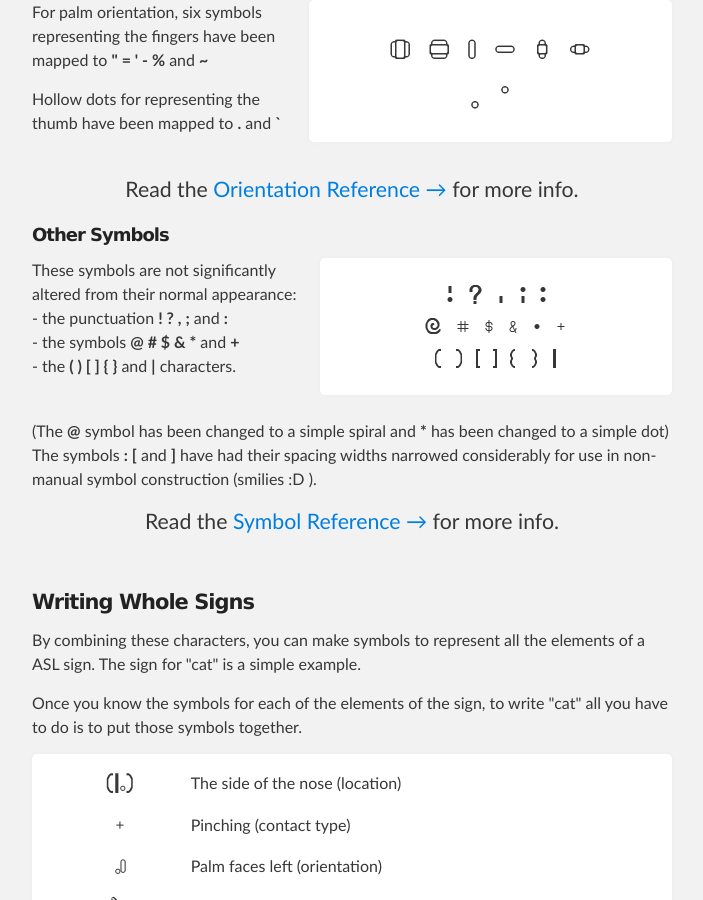
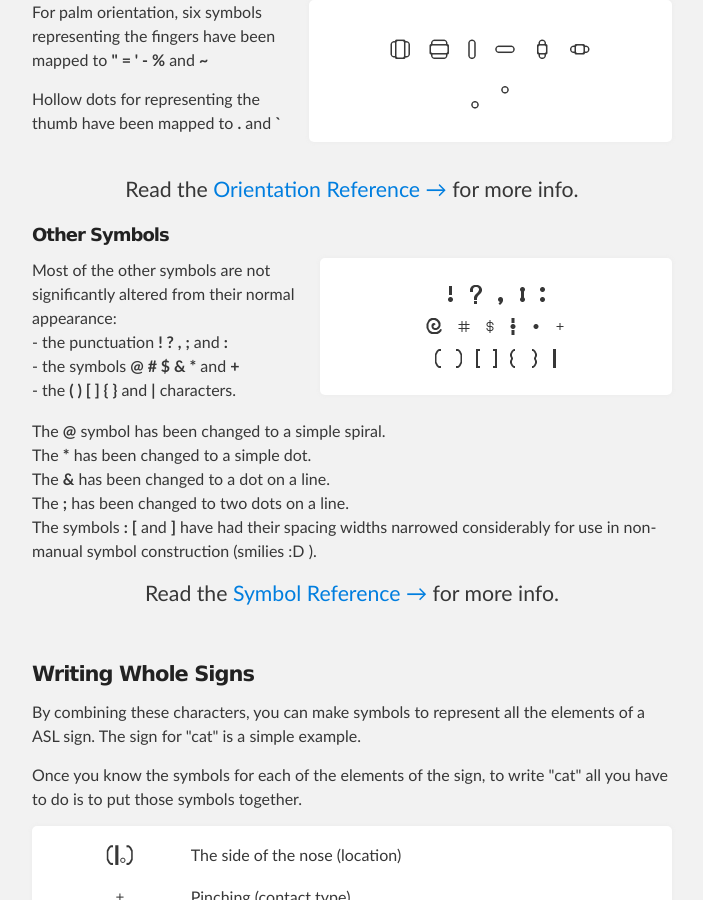
Before and after one commit to aslfont/aslfont.github.com, a Jekyll site: the page built from Symbol-Font-For-ASL/whats-in-this-font.html, in a window 1280 px wide and 900 px high, scrolled down 2633 px. Shown: the whole window, without its empty margins (288-991 px from the left). Built offline with Jekyll 4.4.1, drawn with Linux system fonts in a browser that asks for light colours; Markdown is read by kramdown in place of the engine named in the settings.

Commit message:
font update - new contact symbols

```diff
--- a/Symbol-Font-For-ASL/lesson23.html
+++ b/Symbol-Font-For-ASL/lesson23.html
@@ -73,7 +73,7 @@ title: "Lesson 23: Head/Body Movement 2"
   <dl class="inline inline0 left-align">
     <dt class="asl">(&lt;) (:%| (`)*."P??\ {|`}*M</dt>
     <dd>Do you have any quarters?</dd>
-    <dt class="asl">(&gt;) H__N {|};s@</dt>
+    <dt class="asl">(&gt;) H__N {|};a@</dt>
     <dd>No, sorry.</dd>
     <dt class="asl">(&lt;) x.~_ (`)-.1/.~ BHs</dt>
     <dd>I need them for a bus ride.</dd>
--- a/Symbol-Font-For-ASL/lesson24.html
+++ b/Symbol-Font-For-ASL/lesson24.html
@@ -20,8 +20,7 @@ title: "Lesson 24: Facial Expressions 2"
   <dl class="boxshadow-p inline inline2b">
     <dt class="asl">}%|</dt>       <dd>eyes closed</dd>
     <dt class="asl">}{&#37;|</dt>  <dd>eyes shut tight</dd><br>
-    <dt class="asl">;%|</dt>       <dd>left wink</dd>
-    <dt class="asl">!%|</dt>       <dd>right wink</dd><br>
+    <dt class="asl">!%|</dt>       <dd>wink</dd>
     <dt class="asl">:{&#37;|</dt>  <dd>nose wrinkle</dd><br>
   </dl>
 </div>
@@ -43,7 +42,7 @@ title: "Lesson 24: Facial Expressions 2"
 <h5>Facial movement</h5>
 <p>A sequence of mouths can be included in one symbol to show mouth movement, using a nose symbol to set each mouth apart from the next.  A repeated nose indicates that the movement is repeated.</p>
 <div class="medium boxshadow-p" >
-  <dl class="inline inline3b">
+  <dl class="inline inline3c">
     <dt class="asl">:%][%()</dt>     <dd >pah</dd>
     <dt class="asl">:%][%()%*</dt>   <dd >pow</dd>
     <dt class="asl">:%{[]}%()</dt>     <dd >cha</dd>
--- a/Symbol-Font-For-ASL/whats-in-this-font.html
+++ b/Symbol-Font-For-ASL/whats-in-this-font.html
@@ -172,13 +172,16 @@ The remaining handshapes were assigned somewhat arbitrarily (<strong>D F M N P Q
   </p>
 </div>
 <p>
-These symbols are not significantly altered from their normal appearance:<br>
+Most of the other symbols are not significantly altered from their normal appearance:<br>
 - the punctuation <strong>! ? , ;</strong> and <strong>:</strong><br>
 - the symbols <strong>@ # $ & *</strong> and <strong>+</strong><br>
 - the <strong>( ) [ ] { }</strong> and <strong>|</strong> characters.
 </p>
 <p style="clear:both">
-(The <strong>@</strong> symbol has been changed to a simple spiral and <strong>*</strong> has been changed to a simple dot)<br>
+The <strong>@</strong> symbol has been changed to a simple spiral.<br>
+The <strong>*</strong> has been changed to a simple dot.<br>
+The <strong>&amp;</strong> has been changed to a dot on a line.<br>
+The <strong>;</strong> has been changed to two dots on a line.<br>
 The symbols <strong>: [</strong> and <strong>]</strong> have had their spacing widths narrowed considerably for use in non-manual symbol construction (smilies :D ).
 </p>
 
```
Also changed, not shown: Symbol-Font-For-ASL/lesson11.html (+6 -6 lines), Symbol-Font-For-ASL/lesson7.html (+5 -5 lines), Symbol-Font-For-ASL/symbol_font_for_asl/symbol_font_for_asl.ttf.
